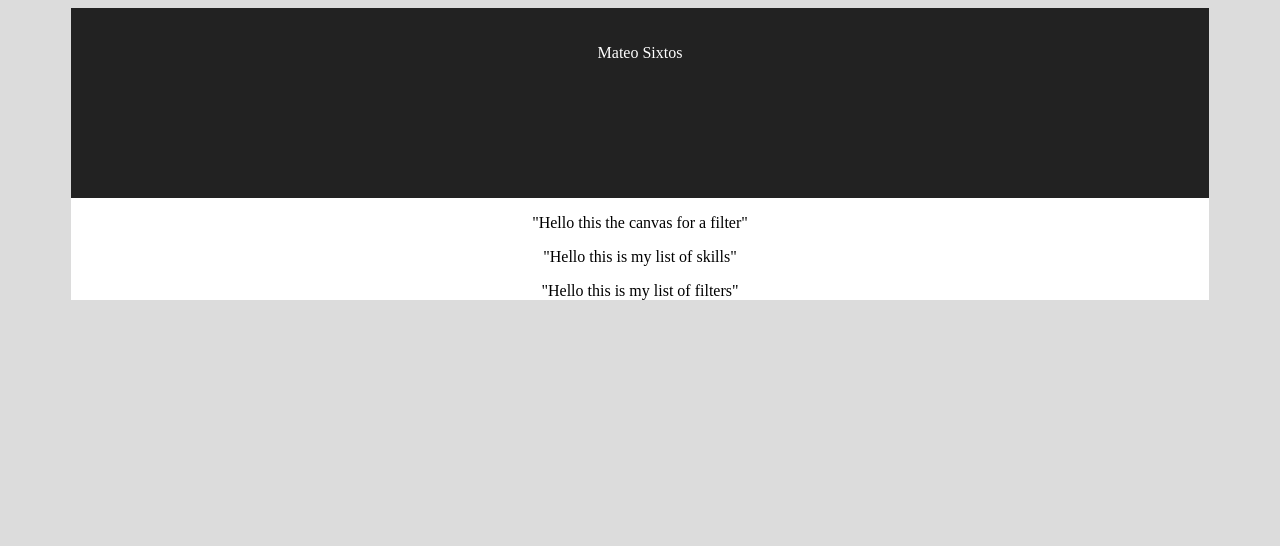
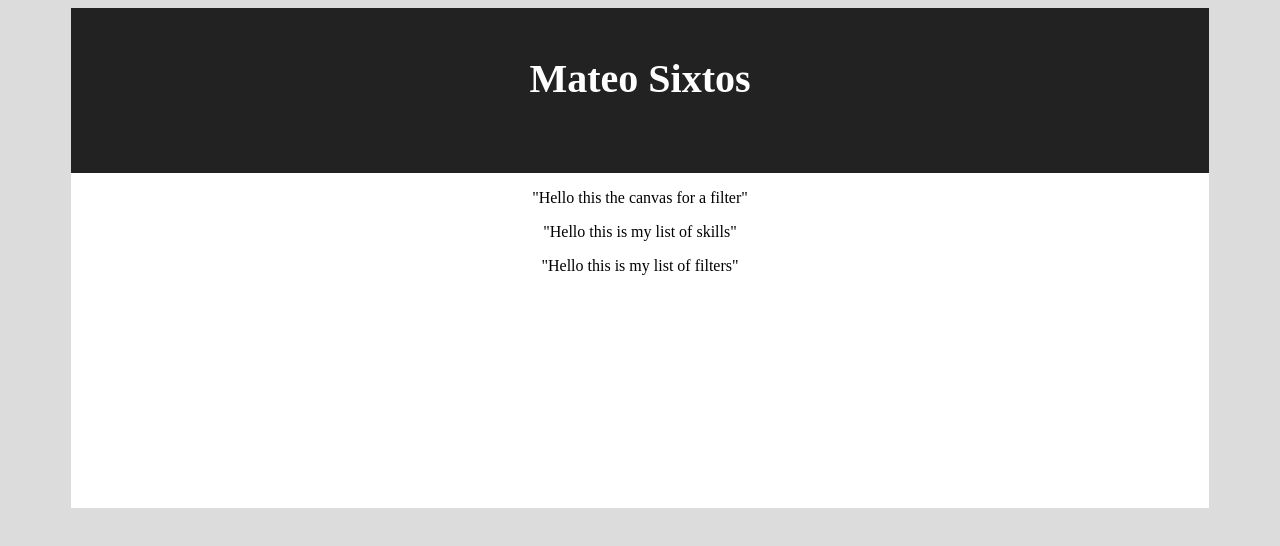
Before and after one commit to sixtosMateo/SixtosProfile, a React (Create React App) app: page / in a window 1280 px wide. Shown: the top 546 px of the page. Built offline with nearby package versions, Linux system fonts and the light colour scheme.

Commit message:
style to app and header

```diff
--- a/src/App.css
+++ b/src/App.css
@@ -1,5 +1,6 @@
 :root{
   background-color: #DCDCDC;
+
 }
 .app {
   text-align: center;
@@ -7,15 +8,15 @@
   width: 90%;
   margin-left: auto;
   margin-right: auto;
+  height: 500px;
 }
 
 .profile-header {
   background-color: #222;
-  height: 150px;
+  height: 125px;
   padding: 20px;
   color: white;
 }
-
-.app-title {
-  font-size: 1.5em;
+.profile-header h1{
+  font-size: 2.5em;
 }
--- a/src/App.js
+++ b/src/App.js
@@ -11,7 +11,6 @@ class App extends Component {
   render() {
     return (
       <div className="app">
-
         <ProfileHeader/>
         <FilterCanvas/>
         <SkillList/>
--- a/src/components/ProfileHeader.js
+++ b/src/components/ProfileHeader.js
@@ -5,7 +5,7 @@ class ProfileHeader extends React.Component{
   render(){
     return (
       <div className="profile-header">
-        <p>Mateo Sixtos</p>
+        <h1>Mateo Sixtos</h1>
       </div>
     )
   }
--- a/src/index.css
+++ b/src/index.css
@@ -1,6 +1,6 @@
-/* body {
-  margin: 0;
+body {
+  /* margin: 0;
   padding: 0;
   font-family: sans-serif;
-  height: 100%;
-} */
+  height: 100%; */
+}
```
Also changed, not shown: public/manifest.json.
